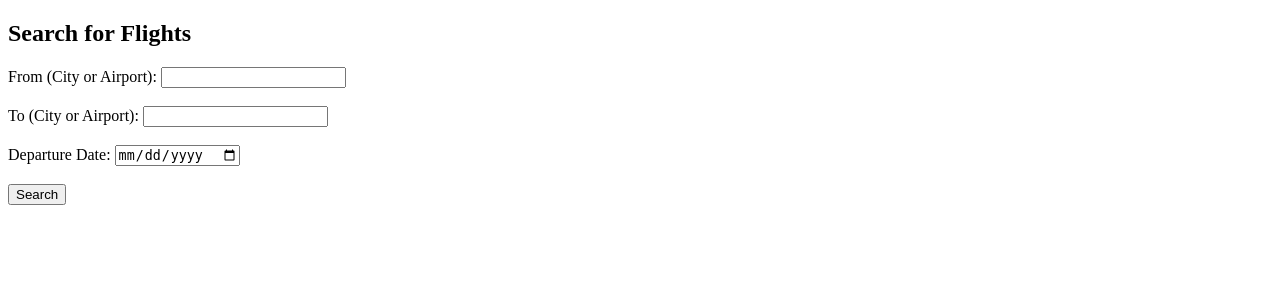
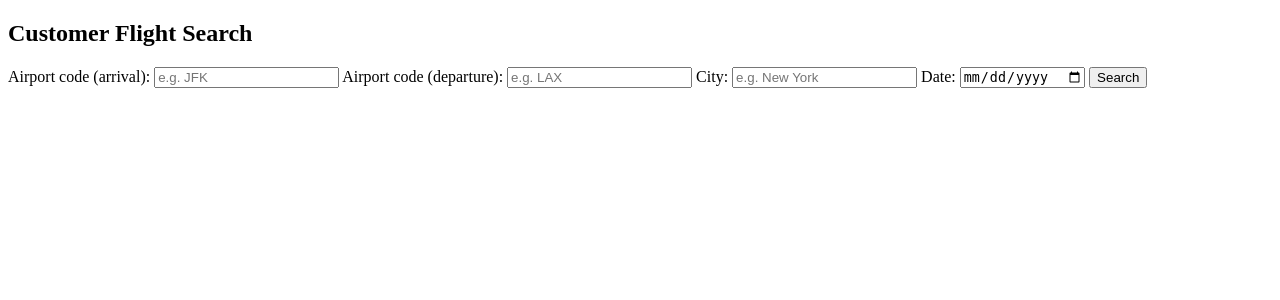
Before and after one commit to CenturiesLoD/CS-213-Database, a Flask app: page /customer/search in a window 1280 px wide. Shown: the part 139-439 px from the top of the page. Run offline with Flask 3, Linux system fonts and the light colour scheme; the visitor is signed in with stand-in values (Sample User, id 1).

Commit message:
search and buy button for customers

```diff
--- a/customer/routes.py
+++ b/customer/routes.py
@@ -1,5 +1,6 @@
 from flask import Blueprint, render_template, request, flash, redirect, url_for, session
 from db import get_db_connection
+import pymysql
 
 customer_bp = Blueprint("customer", __name__)
 
@@ -50,34 +51,83 @@ def dashboard():
     return render_template("customer/dashboard.html", flights=flights, customer_email=customer_email)
 
 
+#NOTE IT IS BEING REWRITTEN AS OF 12/6 20:20
+#IT SHOULD BE FUNCTIONALLY THE SAME AS public/routes.py's search
 @customer_bp.route("/search", methods=["GET", "POST"])
 def search_flights():
-    # Show search page
+    # Only logged-in customers can search & purchase
+    if session.get("user_type") != "customer":
+        flash("You must log in as a customer to search and purchase.")
+        return redirect(url_for("auth.login"))
+
     if request.method == "GET":
         return render_template("customer/search.html")
 
-    # Extract input
-    departure = request.form.get("departure")
-    arrival = request.form.get("arrival")
-    date = request.form.get("date")
+    # Same field names as public search: qArrive, qDepart, qCity, qDate
+    qArrive = request.form.get("qArrive", "").strip()
+    qDepart = request.form.get("qDepart", "").strip()
+    qCity   = request.form.get("qCity",   "").strip()
+    qDate   = request.form.get("qDate",   "").strip()
+
+    # introduce wild cards so if it appears, it's accepted (same as public)
+    patternArrive = f"%{qArrive.lower()}%" if qArrive else ""
+    patternDepart = f"%{qDepart.lower()}%" if qDepart else ""
+    patternCity   = f"%{qCity.lower()}%"   if qCity   else ""
+    patternDate   = f"%{qDate}%"           if qDate   else ""
+
+    flights = []
+
+    if not (qArrive or qDepart or qCity or qDate):
+        flash("Please enter at least one search field.")
+        return redirect(url_for("customer.search_flights"))
 
     conn = get_db_connection()
-    cursor = conn.cursor()
+    cursor = conn.cursor(pymysql.cursors.DictCursor)
 
     try:
-        # SQL: search flights by city or airport name
-        query = """
-            SELECT *
+        # SQL copied from public_search_upcoming: upcoming flights filtered by
+        # arrival/departure airport, city, and date. [file:281]
+        sql = """
+            SELECT
+                flight.airline_name,
+                flight.flight_num,
+                flight.departure_airport,
+                flight.departure_time,
+                flight.arrival_airport,
+                flight.arrival_time,
+                flight.price,
+                flight.status,
+                flight.airplane_id
             FROM flight
-            WHERE (departure_airport = %s OR departure_city = %s)
-              AND (arrival_airport = %s OR arrival_city = %s)
-              AND DATE(departure_time) = %s
+            JOIN airport
+              ON flight.departure_airport = airport.airport_name
+              OR flight.arrival_airport   = airport.airport_name
+            WHERE flight.status = 'upcoming'
+              AND (
+                    LOWER(flight.arrival_airport)   LIKE %s
+                 OR LOWER(flight.departure_airport) LIKE %s
+                 OR LOWER(airport.airport_city)     LIKE %s
+                 OR LOWER(flight.arrival_time)      LIKE %s
+                 OR LOWER(flight.departure_time)    LIKE %s
+                  )
+            ORDER BY flight.departure_time;
         """
 
-        cursor.execute(query, (departure, departure, arrival, arrival, date))
-        results = cursor.fetchall()
+        cursor.execute(
+            sql,
+            (patternArrive, patternDepart, patternCity, patternDate, patternDate),
+        )
+        flights = cursor.fetchall()
 
-        return render_template("customer/search_results.html", results=results)
+        # Same search behavior as public, but customer template can show Buy buttons.
+        return render_template(
+            "customer/search_results.html",
+            results=flights,
+            qArrive=qArrive,
+            qDepart=qDepart,
+            qCity=qCity,
+            qDate=qDate,
+        )
 
     except Exception as e:
         flash(f"Search failed: {e}")
@@ -87,11 +137,51 @@ def search_flights():
         cursor.close()
         conn.close()
 
+#UNUSED FORNOW. SINCE CUSTOMERS CANT BUY TICKETS FOR FLYING PLANES JUST USE PUBLIC SEARCH
+# @customer_bp.route("/search/in_progress", methods=["GET"])
+# def customer_search_in_progress():
+#     # Read query parameters from URL, e.g. /search/in_progress?airline=DemoAir1&flight_num=1001
+#     airline = request.args.get("airline", "").strip()
+#     flight_num = request.args.get("flight_num", "").strip()
+
+#     flights_in_progress = []
+
+#     if airline and flight_num:
+#         conn = get_db_connection()
+#         cursor = conn.cursor(pymysql.cursors.DictCursor)
+#         try:
+#             sql = """
+#                 SELECT
+#                     airline_name,
+#                     flight_num,
+#                     departure_airport,
+#                     departure_time,
+#                     arrival_airport,
+#                     arrival_time,
+#                     status
+#                 FROM flight
+#                 WHERE LOWER(airline_name) = %s
+#                   AND flight_num = %s
+#                   AND status = 'in-progress'
+#             """
+#             cursor.execute(sql, (airline.lower(), flight_num))
+#             flights_in_progress = cursor.fetchall()
+#         finally:
+#             cursor.close()
+#             conn.close()
+
+#     return render_template(
+#         "public_search_in_progress.html",
+#         flights=flights_in_progress,
+#         airline=airline,
+#         flight_num=flight_num,
+#     )
+
 @customer_bp.route("/flights")
 def my_flights():
     return render_template("customer/flights.html")
 
-@customer_bp.route("/purchase")
+@customer_bp.route("/purchase", methods=["POST"])
 def purchase():
     return render_template("customer/purchase.html")
 
--- a/templates/customer/search.html
+++ b/templates/customer/search.html
@@ -1,21 +1,24 @@
 {% extends "base.html" %}
-
-{% block title %}Search Flights{% endblock %}
+<!-- Should be the same as the search of public -->
 
 {% block content %}
-<h2>Search for Flights</h2>
+<h2>Customer Flight Search</h2>
 
-<form method="POST">
-    <label>From (City or Airport):</label>
-    <input type="text" name="departure" required><br><br>
+<form method="POST" action="{{ url_for('customer.search_flights') }}">
+  <label>Airport code (arrival):</label>
+  <input type="text" name="qArrive" placeholder="e.g. JFK">
 
-    <label>To (City or Airport):</label>
-    <input type="text" name="arrival" required><br><br>
+  <label>Airport code (departure):</label>
+  <input type="text" name="qDepart" placeholder="e.g. LAX">
 
-    <label>Departure Date:</label>
-    <input type="date" name="date" required><br><br>
+  <label>City:</label>
+  <input type="text" name="qCity" placeholder="e.g. New York">
 
-    <button type="submit">Search</button>
+  <label>Date:</label>
+  <input type="date" name="qDate">
+
+  <button type="submit">Search</button>
 </form>
-
+<!-- block results to be filled in search_results.html -->
+{% block results %} {% endblock %}
 {% endblock %}
```
Also changed, not shown: public/routes.py (+15 -1 lines), templates/customer/search_results.html (+31 -27 lines).
